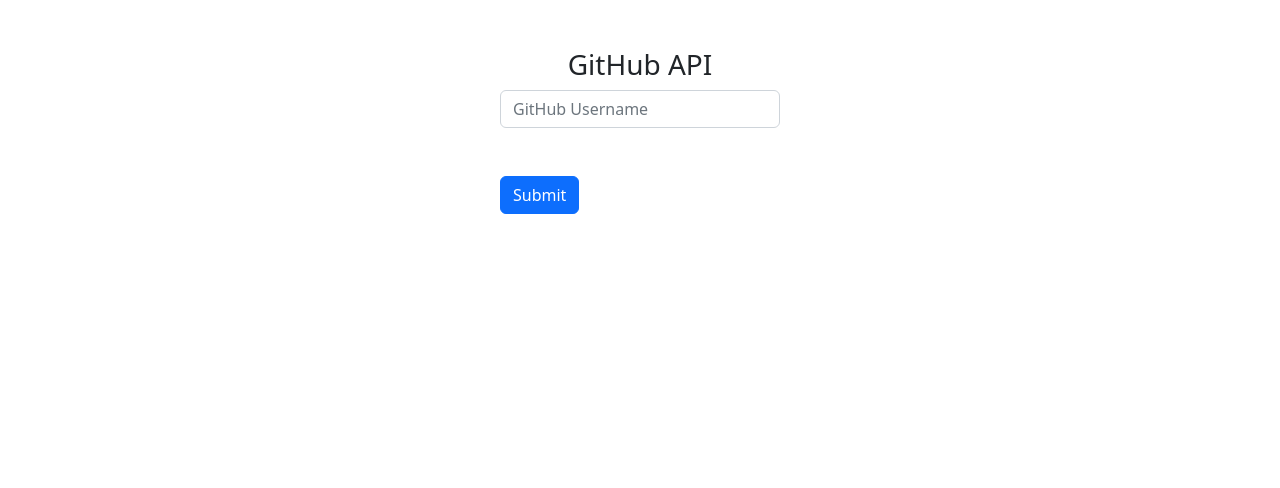
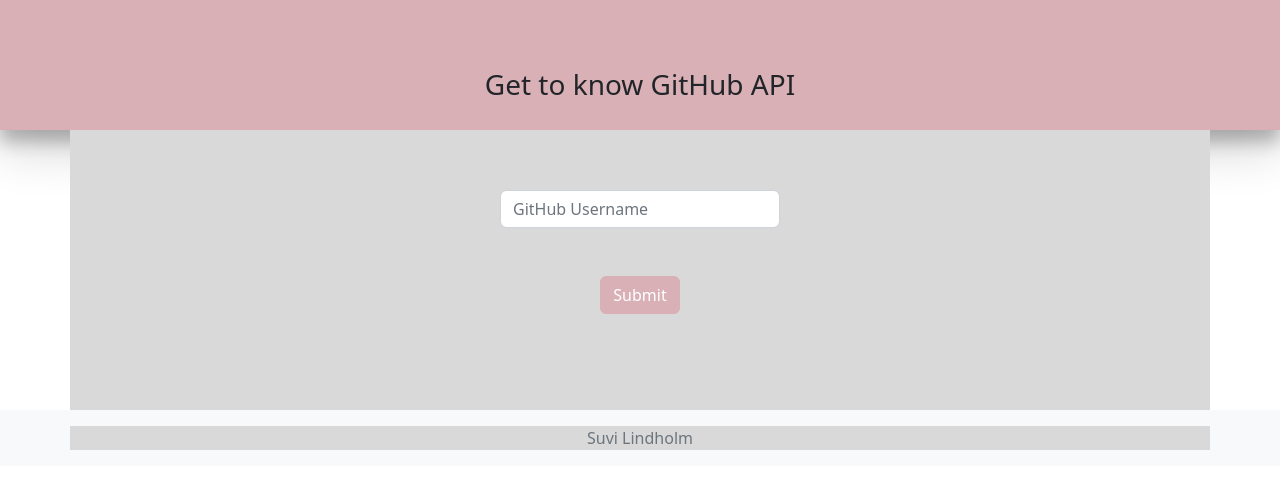
Before and after one commit to Sharkaw/Github-rest-api, a website: page index.html in a window 1280 px wide. Drawn offline with nearby package versions, Linux system fonts and the light colour scheme.

Commit message:
adding bootstrap and custom css

```diff
--- /dev/null
+++ b/custom.css
@@ -0,0 +1,29 @@
+.container{
+   background-color: #D9D9D9;
+}
+.jumbotron{
+    background-color: #D9B0B6;
+    padding-top: 20px;
+    padding-bottom: 20px;
+    box-shadow: 0 12px 16px 0 rgba(0,0,0,0.24), 0 17px 50px 0 rgba(0,0,0,0.19);;
+}
+.row .col {
+    background-color: none;
+}
+.h3 {
+    font: optional;
+    color: #2C3C53;
+}
+
+.btn {
+    font: optional;
+    background-color: #D9B0B6;
+    border-color: #D9B0B6;
+}
+.btn:hover {
+    background-color: #2C3C53;
+    border-color: #2C3C53;
+}
+main > .container {
+    padding: 60px 15px 0;
+  }
--- a/index.html
+++ b/index.html
@@ -3,13 +3,23 @@
   <head>
     <meta charset="utf-8">
     <meta name="viewport" content="width=device-width, initial-scale=1">
-    <title>GitHub API</title>
+    <title>Get to know GitHub API</title>
+
 
     <link href="https://cdn.jsdelivr.net/npm/bootstrap@5.2.0/dist/css/bootstrap.min.css" rel="stylesheet" integrity="sha384-gH2yIJqKdNHPEq0n4Mqa/HGKIhSkIHeL5AyhkYV8i59U5AR6csBvApHHNl/vI1Bx" crossorigin="anonymous">
+    <link href="custom.css" rel="stylesheet" type="text/css">
 </head>
 
   <body>
-    <h3 class="text-center mt-5">GitHub API</h3>
+      <main class="flex-shrink-0">
+          <div class="jumbotron jumbotron-fluid">
+            <h3 class="text-center mt-5">Get to know GitHub API</h3>
+          </div>
+        <div class="container text-center">
+            <div class="row">
+                <div class="col">
+                </div>
+                <div class="col">
     	            <form id="gitHubForm" class="form-inline mx-auto" style="width: 280px">
     		            <input id="usernameInput" class="form-control mb-5" type="text" name="username" placeholder="GitHub Username">
     		            <input type="submit" class="btn btn-primary ml-2 mb-5" value="Submit">
@@ -17,7 +27,18 @@
     	             <ul id="userRepos" class="list-group mx-auto mb-5" style="width: 500px">
 
     	             </ul>
+                </div>
+                <div class="col">
+                </div>
+            </div>
 
+            </div>
+        </main>
+        <footer class="footer mt-auto py-3 bg-light">
+            <div class="container text-center">
+              <span class="text-muted">Suvi Lindholm</span>
+            </div>
+          </footer>
         <script src="app.js"></script>
         <script src="https://cdn.jsdelivr.net/npm/@popperjs/core@2.11.5/dist/umd/popper.min.js" integrity="sha384-Xe+8cL9oJa6tN/veChSP7q+mnSPaj5Bcu9mPX5F5xIGE0DVittaqT5lorf0EI7Vk" crossorigin="anonymous"></script>
         <script src="https://cdn.jsdelivr.net/npm/bootstrap@5.2.0/dist/js/bootstrap.min.js" integrity="sha384-ODmDIVzN+pFdexxHEHFBQH3/9/vQ9uori45z4JjnFsRydbmQbmL5t1tQ0culUzyK" crossorigin="anonymous"></script>
```
Lines whose indentation alone changed are shown as unchanged.
